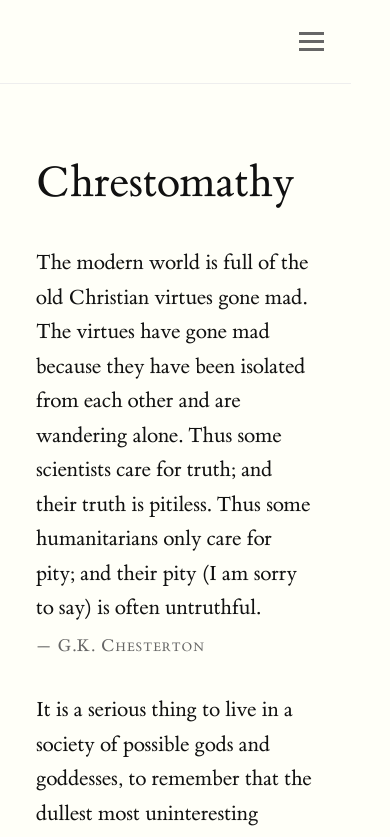
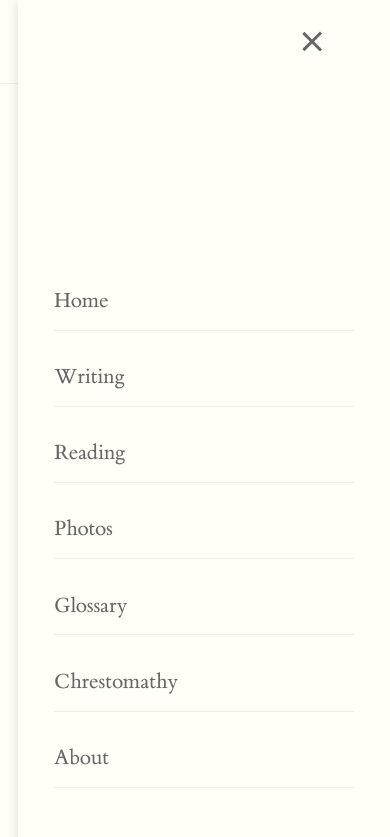
Before and after one commit to lukemiller22/blog, a website: page chrestomathy.html in a window 390 px wide. Both pictures are taken after a click on the button 311 px from the left and 41 px from the top of the page. Shown: the top 837 px of the page. Drawn offline with Linux system fonts and the light colour scheme.

Commit message:
Update chrestomathy.html

```diff
--- a/chrestomathy.html
+++ b/chrestomathy.html
@@ -68,5 +68,35 @@
 </div>
     </main>
   </div>
+    <script>
+function toggleMenu() {
+  const hamburger = document.querySelector('.hamburger');
+  const navList = document.querySelector('.nav-list');
+  const overlay = document.querySelector('.nav-overlay');
+
+  hamburger.classList.toggle('active');
+  navList.classList.toggle('active');
+  overlay.classList.toggle('active');
+}
+
+// Close menu when clicking on a link
+document.querySelectorAll('.nav-list a').forEach(link => {
+  link.addEventListener('click', () => {
+    toggleMenu();
+  });
+});
+
+// Close menu when pressing Escape key
+document.addEventListener('keydown', (e) => {
+  if (e.key === 'Escape') {
+    const navList = document.querySelector('.nav-list');
+    if (navList.classList.contains('active')) {
+      toggleMenu();
+    }
+  }
+});
+</script>
 </body>
 </html>
+</body>
+</html>
```
